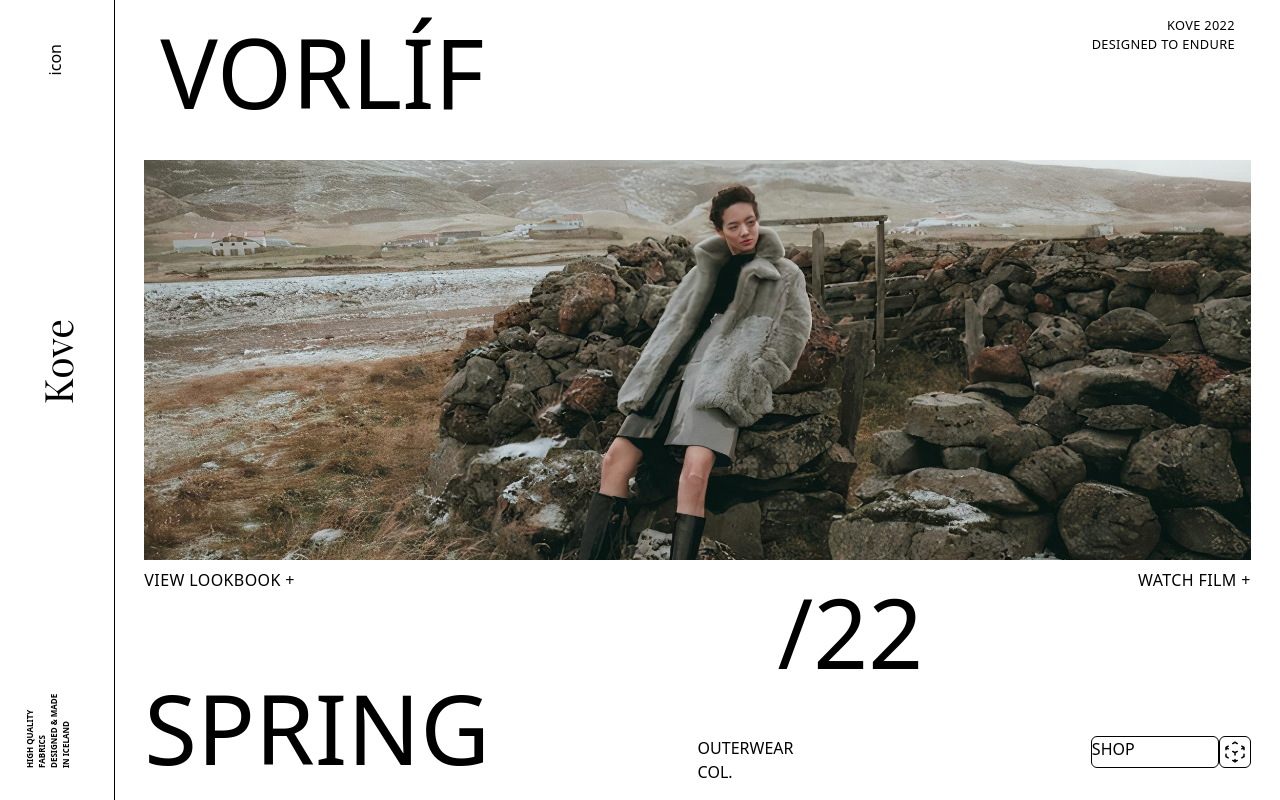
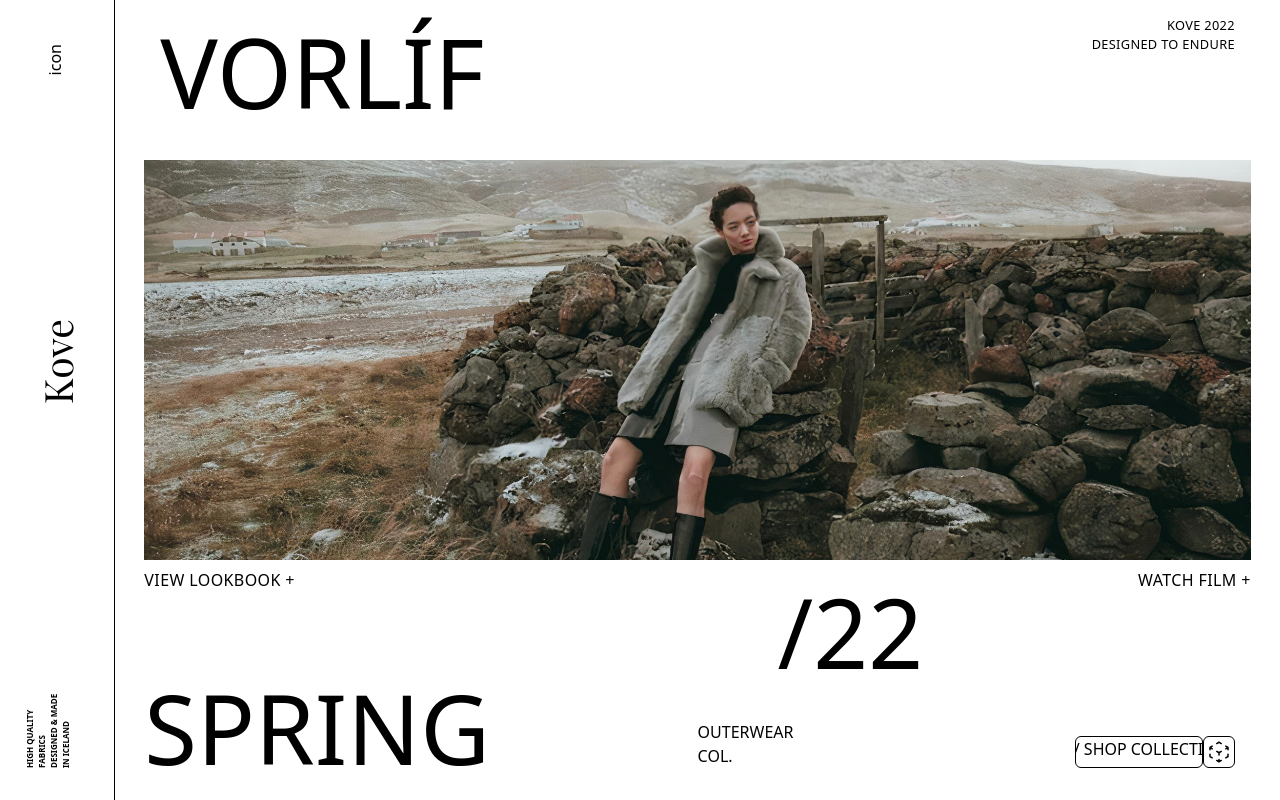
Before and after one commit to annaleexjohnson/fashion-website, a React (Vite) app: page / in a window 1280 px wide. Built offline with nearby package versions, Linux system fonts and the light colour scheme; a web font is replaced by a local one.

Commit message:
Add btn component

```diff
--- /dev/null
+++ b/src/assets/MovingBtn.tsx
@@ -0,0 +1,20 @@
+const MovingBtn = ()=>{
+    return(
+        <div className="flex p-4">
+            <div className=" w-[8rem] h-[2rem] text-base border rounded-md border-black overflow-x-hidden">
+                <span className="inline-block h-[100%] w-[100%] whitespace-nowrap
+                animate-[moveTextInfinite_5s_linear_infinite] play hover:pause">
+                    SHOP COLLECTION / SHOP COLLECTION
+                </span>
+            </div>
+            <div className=" flex flex-wrap justify-center content-center w-[2rem] h-[2rem] border rounded-md border-black">
+                <svg xmlns="http://www.w3.org/2000/svg" fill="none" viewBox="0 0 24 24" stroke-width="1.5" stroke="currentColor" className="w-6 h-6">
+                <path stroke-linecap="round" stroke-linejoin="round" d="M21 7.5l-2.25-1.313M21 7.5v2.25m0-2.25l-2.25 1.313M3 7.5l2.25-1.313M3 7.5l2.25 1.313M3 7.5v2.25m9 3l2.25-1.313M12 12.75l-2.25-1.313M12 12.75V15m0 6.75l2.25-1.313M12 21.75V19.5m0 2.25l-2.25-1.313m0-16.875L12 2.25l2.25 1.313M21 14.25v2.25l-2.25 1.313m-13.5 0L3 16.5v-2.25" />
+                </svg>
+            </div>
+        </div>
+
+    )
+}
+
+export default MovingBtn
--- a/src/components/HomePage.tsx
+++ b/src/components/HomePage.tsx
@@ -1,3 +1,5 @@
+import MovingBtn from "../assets/MovingBtn"
+
 const HomePage = () => {
     return(
         <div className="flex flex-wrap flex-col content-center min-w-[91vw] h-[100vh] ml-[9vw]">
@@ -29,19 +31,7 @@
                             OUTERWEAR <br/>
                             COL.
                         </span>
-                        <div className="flex">
-                            {/* moving text */}
-                            <div className=" w-[8rem] h-[2rem] border rounded-md border-black overflow-hidden">
-                                <span className="h-[100%] w-[100%] animate-moveText">SHOP COLLECTION / SHOP COLLECTION</span>
-                            </div>
-                            {/* icon */}
-                            <div className=" flex flex-wrap justify-center content-center w-[2rem] h-[2rem] border rounded-md border-black">
-                                <svg xmlns="http://www.w3.org/2000/svg" fill="none" viewBox="0 0 24 24" stroke-width="1.5" stroke="currentColor" className="w-6 h-6">
-                                <path stroke-linecap="round" stroke-linejoin="round" d="M21 7.5l-2.25-1.313M21 7.5v2.25m0-2.25l-2.25 1.313M3 7.5l2.25-1.313M3 7.5l2.25 1.313M3 7.5v2.25m9 3l2.25-1.313M12 12.75l-2.25-1.313M12 12.75V15m0 6.75l2.25-1.313M12 21.75V19.5m0 2.25l-2.25-1.313m0-16.875L12 2.25l2.25 1.313M21 14.25v2.25l-2.25 1.313m-13.5 0L3 16.5v-2.25" />
-                                </svg>
-                            </div>
-                        </div>
-
+                        <MovingBtn />
                     </div>
                 </div>
             </div>
--- a/src/components/Page4.tsx
+++ b/src/components/Page4.tsx
@@ -1,3 +1,5 @@
+import MovingBtn from "../assets/MovingBtn"
+
 const Page4 = () => {
     return(
         <div className="relative flex flex-row flex-wrap min-w-[91vw] h-[100vh]">
@@ -20,15 +22,7 @@
                 <div className="basis-1/2 p-8">
                     <h3 className="font-bold pb-4">THE SPRING MOVE</h3>
                     <p>Lorem ipsum dolor, sit amet consectetur adipisicing elit. Facilis, maiores maxime aperiam culpa corporis a? Omnis dignissimos quam cupiditate cumque ea odit fugit? Accusantium autem atque, ducimus quaerat totam blanditiis?</p>
-                    {/* moving text */}
-                    <div className="flex pt-4">
-                        <div className=" w-[8rem] h-[2rem] border rounded-md border-black overflow-hidden">
-                            <span className="h-[100%] w-[100%] whitespace-nowrap animate-moveText">SHOP COLLECTION / SHOP COLLECTION</span>
-                        </div>
-                        {/* icon */}
-                        <div className=" flex flex-wrap justify-center content-center w-[2rem] h-[2rem] border rounded-md border-black">
-                        </div>
-                    </div>
+                    <MovingBtn />
                 </div>
             </div>
 
--- a/src/index.css
+++ b/src/index.css
@@ -7,3 +7,14 @@
       font-family: Roboto, system-ui, sans-serif;
     }
   }
+
+@layer utilities {
+  .play{
+    animation-play-state: running;
+  }
+
+  .pause:hover {
+    animation-play-state: paused;
+    cursor: pointer;
+  }
+}
--- a/tailwind.config.cjs
+++ b/tailwind.config.cjs
@@ -23,8 +23,8 @@
 
       keyframes: {
         moveTextInfinite: {
-          "0%, 100%": { transform: "translateX(0)" },
-          "50%": { transform: "translateX(200%)" },
+          "0%, 100%": { transform: "translateX(-150%)" },
+          "50%": { transform: "translateX(10%)" },
         },
         movePics25: {
           "0%": { transform: "translateY(0)" },
```
